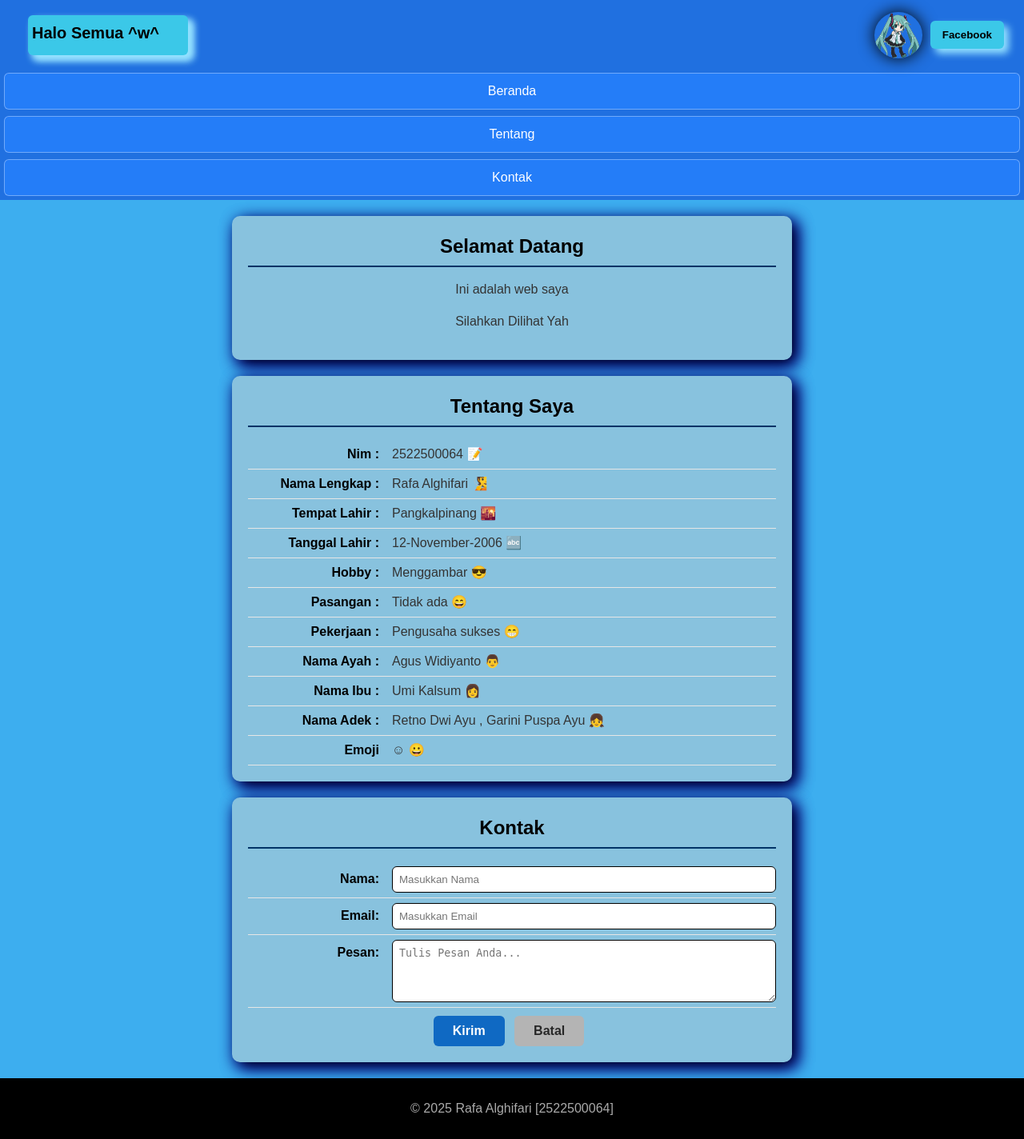
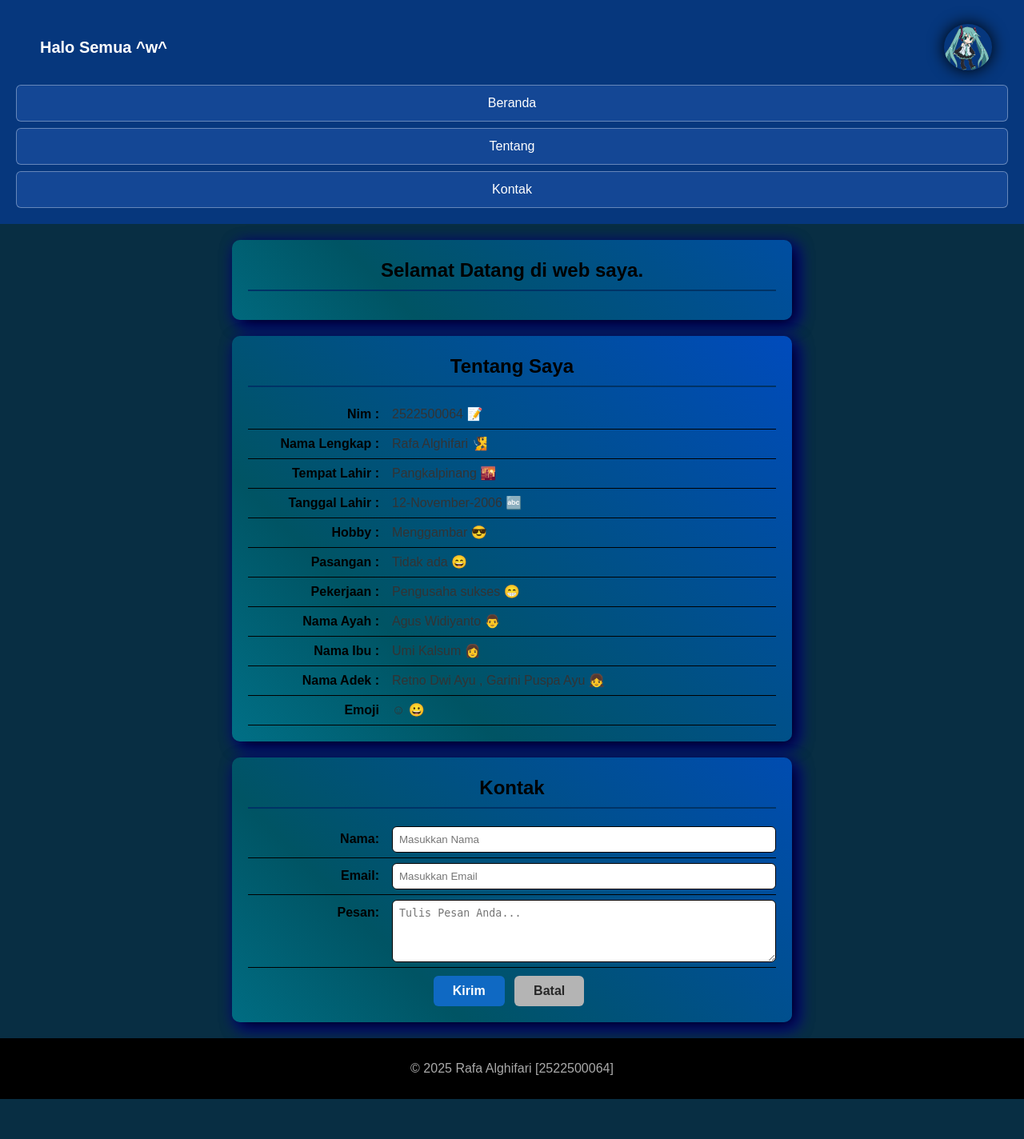
Before and after one commit to Raffajah/2522500064-PWD-GB1J-2526O, a PHP site: page /Pertemuan-04/index.html in a window 1280 px wide. Shown: the whole page at 80% size. After the commit the page ends 1374 px from the top, so only its background shows below. Run offline with PHP 8.4, Linux system fonts and the light colour scheme.

Commit message:
background warna

```diff
--- a/Pertemuan-04/index.html
+++ b/Pertemuan-04/index.html
@@ -10,10 +10,7 @@
     <header>
         <div class="headercontainer">
         <h1>Halo Semua ^w^</h1>
-        <div class="kanan">
         <img src="220290.gif" alt="..." class="miku">
-        <button onclick="document.location='https://www.facebook.com/profile.php?id=100072237103627'">Facebook</button>
-        </div>
         </div>
             <nav>
                 <ul>
@@ -22,16 +19,11 @@
                     <li> <a href="#contact">Kontak</a></li>
                 </ul>
             </nav>
-
     </header>
     <main>
-
         <section id="home">
-            <h2>Selamat Datang</h2>
-            <p>Ini adalah web saya</p>
-            <p>Silahkan Dilihat Yah</p>
+            <h2>Selamat Datang di web saya.</h2>
         </section>
-
         <section id ="about">
         <h2>Tentang Saya </h2>
         <p><strong>Nim :</strong> 2522500064 &#128221;</p>
@@ -45,29 +37,20 @@
         <p><strong>Nama Ibu :</strong> Umi Kalsum &#128105;</p>
         <P><strong>Nama Adek :</strong> Retno Dwi Ayu , Garini Puspa Ayu &#128103;</P>
         <p><strong>Emoji </strong> &#9786; &#128512;</p>
-
     </section>
-
-
      <section id="contact">
-
     <h2>Kontak</h2>
    <form action="" method="get">
     <label for="txtNama"><span>Nama:</span>
     <input type="text" id="txtNama" name="txtNama" placeholder="Masukkan Nama" required autocomplete="name"></label>
-
     <label for="txtEmail"><span>Email:</span>
     <input type="text" id="txtEmail" name="txtEmail" placeholder="Masukkan Email" required autocomplete="email"></label>
-
     <label for="txtPesan"><span>Pesan:</span>
     <textarea id="txtPesan" name="txtPesan" rows="4" placeholder="Tulis Pesan Anda..." required></textarea></label>
-
     <button type="submit">Kirim</button>
     <button type="reset">Batal</button>
-
 </form>
 </section>
-
     </main>
     <footer>
         <p>&copy; 2025 Rafa Alghifari [2522500064]</p>
--- a/Pertemuan-04/style.css
+++ b/Pertemuan-04/style.css
@@ -1,26 +1,17 @@
+
     * { box-sizing: border-box;}
 
     body { margin: 0;
-    background: rgb(61, 174, 239);
+    background: rgb(8, 46, 67);
     font-family: Arial, Helvetica, sans-serif;
     color: #333;
     line-height: 1.5;
     }
 
-header>div>h1 {
-
-    width: 200px;
-    height: 50px;
-    padding: 10px 5px;
-    border-radius: 6px;
-    box-shadow: 6px 6px 10px rgb(148, 226, 255), 6px 6px 10px rgb(148, 226, 255);
-    background-color: #3bc8e8;
-    color: #000;}
-
     header {
-        background: rgb(32, 112, 224);
+        background: rgb(6, 55, 125);
         color: white;
-        padding: 5px;
+        padding: 20px;
         text-align: center;
     }
     header ul {
@@ -36,8 +27,7 @@ header>div>h1 {
         padding: 6px 12px;
     }
 
-
-
+ #home p { text-align: justify;}
 
     header li a:hover {
         box-shadow: 5px 5px 20px aqua,
@@ -80,14 +70,22 @@ backdrop-filter: saturate(120%);
     #home p {text-align: center;}
 
  #about, #contact, #home {
-        background-color: #88c2de;
         border-radius: 10px;
+        background: linear-gradient(45deg , #03d1ff, #005464, #0044fe, #0303ff, #13006f  );
+        background-size: 800%;
+        animation:  wave 4s ease infinite;
         padding: 20px;
         max-width: 700px;
         margin: 20px auto;
         box-shadow: 0 2px 5px rgba(0, 0, 0, 0.1);
         text-align: center;
     }
+    @keyframes wave {
+        0% {background-position: 0% 50%;}
+        50% {background-position: 50% 100%;}
+        100% {background-position: 0% 50%;}
+    }
+
 
 #home, #about, #contact {
     box-shadow: 6px 6px 20px rgb(0, 0, 0), 6px 6px 20px blue;
@@ -107,7 +105,7 @@ backdrop-filter: saturate(120%);
         align-items: baseline;
         margin: 0;
         padding: 6px 0;
-        border-bottom: 1px solid #e6e6e6;
+        border-bottom: 1px solid #000000;
 
     }
 
@@ -153,26 +151,11 @@ backdrop-filter: saturate(120%);
      margin-right: 10px;
     text-align: left;
     flex: 1;
-        font-size: 15px;
-        padding-top: 14px;
-    }
-
-    .kanan
-    {
-        display: flex;
-        align-items: center;
-        gap: 10px;
 }
 
 .miku {
     width: 70px;
     height: auto;
-    }
-
-    .headercontainer button {
-        padding: 5px 10px;
-        font-size: 14px;
-
 }
 
     }
@@ -247,23 +230,7 @@ backdrop-filter: saturate(120%);
         margin: 0 auto;
         text-align: left;
         margin-left: 10px;
-        color: rgb(0, 0, 0);
-    }
-
-.headercontainer button {
-     background-color: #3bc8e8;
-  border: none;
-  border-radius: 6px;
-  padding: 10px 15px;
-  color: black;
-  cursor: pointer;
-  box-shadow: 6px 6px 10px rgb(148, 226, 255);
-  font-weight: bold;
-}
-
-.headercontainer button:hover{
-    background-color: #32a0d6;
-  color: white;
+        color: rgb(255, 255, 255);
     }
 
      .miku {
@@ -273,10 +240,3 @@ backdrop-filter: saturate(120%);
         box-shadow: 0 0 20px rgb(0, 0, 0);
 
      }
-
-.kanan {
-    display: flex;
-    align-items: center;
-    gap: 10px;
-
-}
```
Also changed, not shown: Pertemuan-04/README.md. Lines whose indentation alone changed are shown as unchanged.
